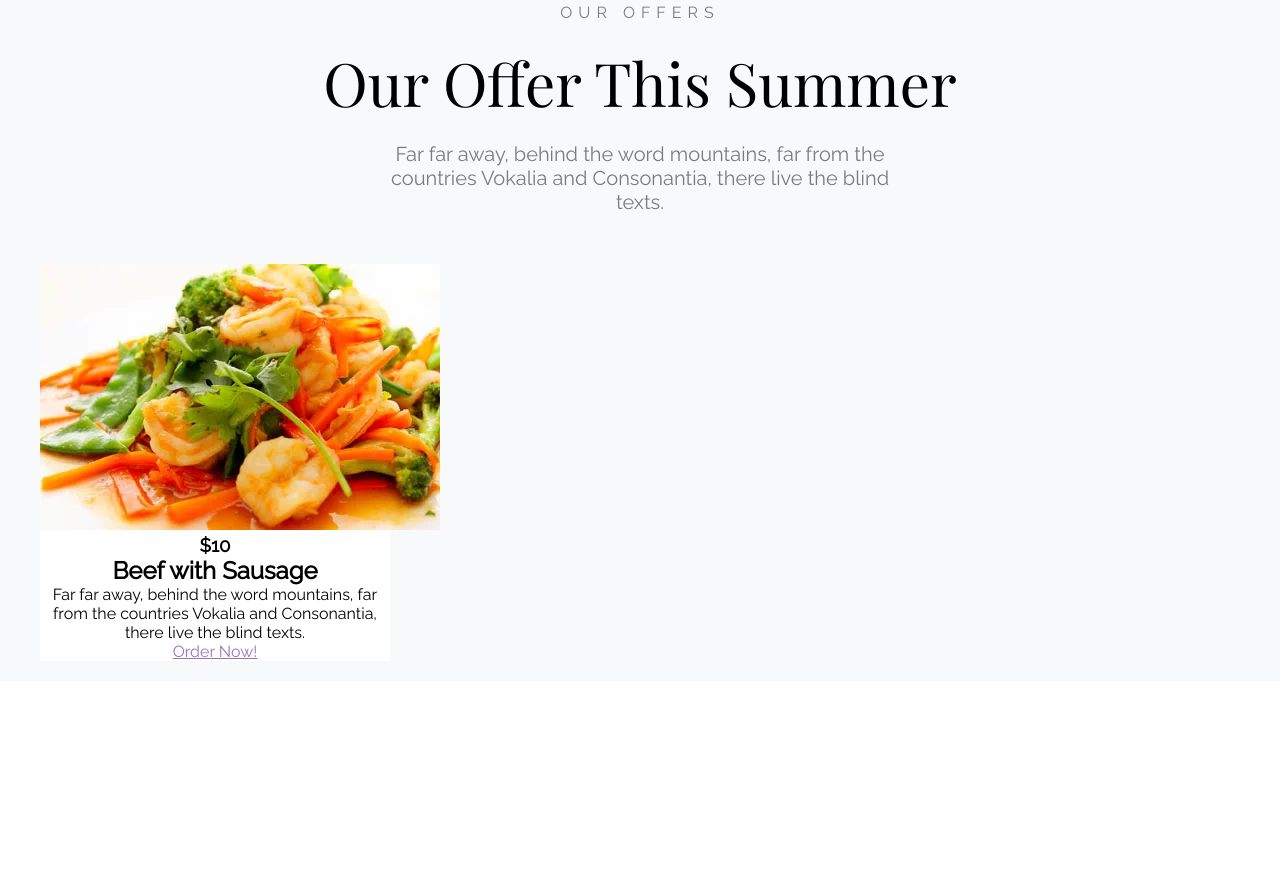
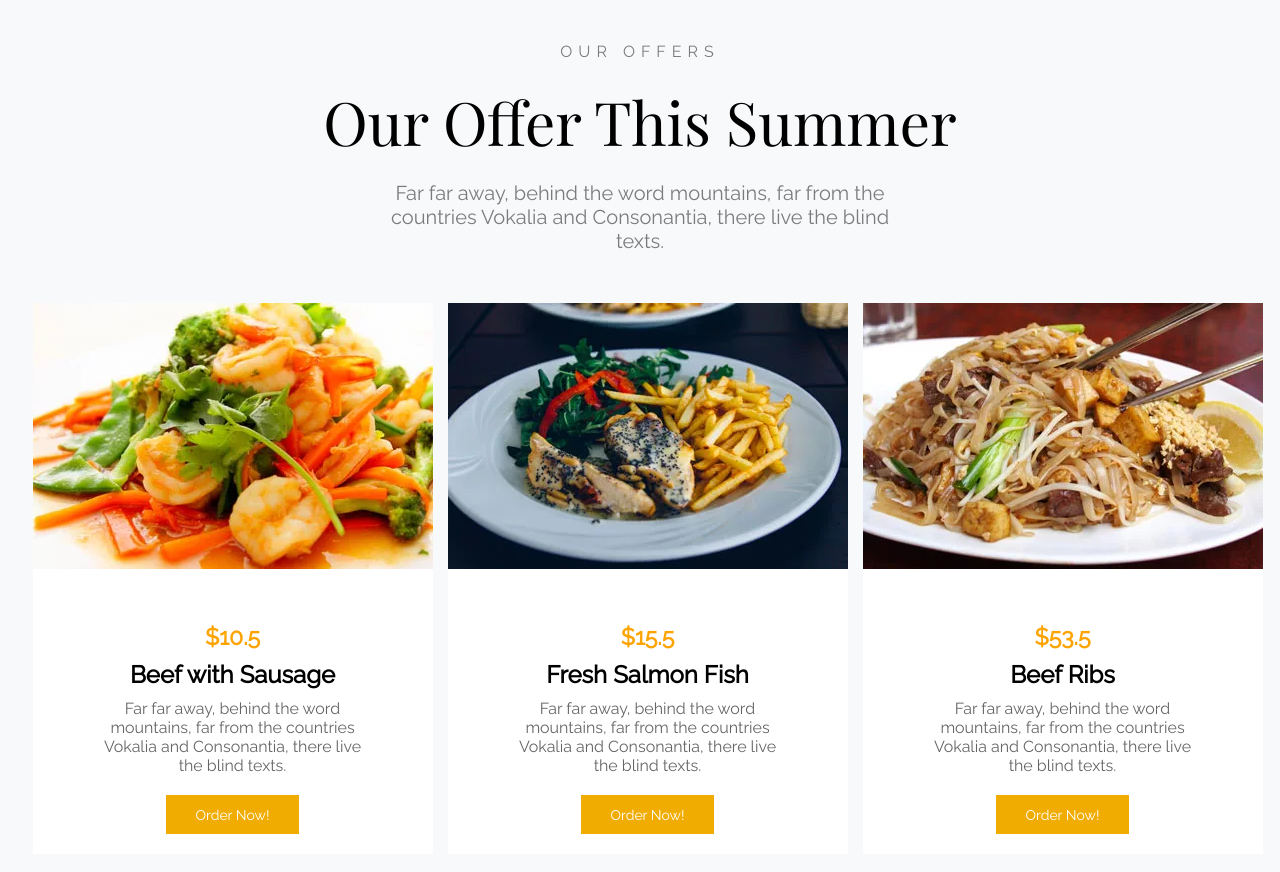
Before and after one commit to abdullahal-baki/eatwell-restaurant, a plain HTML site: page index.html in a window 1280 px wide. Shown: the part 1777-2649 px from the top of the page. Before the commit the page ends 2458 px from the top, so only its background shows below. Drawn offline with nearby package versions, Linux system fonts and the light colour scheme.

Commit message:
added offer section

```diff
--- a/index.html
+++ b/index.html
@@ -78,8 +78,30 @@
                     <div class="offer-image">
                          <img src="img/offer_1.jpg" alt="">
                     </div>
-                    <h3 class="price">$10</h3>
+                    <h3 class="price">$10.5</h3>
                     <h2 class="title">Beef with Sausage</h2>
+                    <p class="text">Far far away, behind the word mountains, far from the countries Vokalia and Consonantia, there live the blind texts.</p>
+                    <div class="odr-btn"><a href="">Order Now!</a></div>
+               </div>
+
+
+               <div class="card">
+                    <div class="offer-image">
+                         <img src="img/offer_2.jpg" alt="">
+                    </div>
+                    <h3 class="price">$15.5</h3>
+                    <h2 class="title">Fresh Salmon Fish</h2>
+                    <p class="text">Far far away, behind the word mountains, far from the countries Vokalia and Consonantia, there live the blind texts.</p>
+                    <div class="odr-btn"><a href="">Order Now!</a></div>
+               </div>
+
+
+               <div class="card">
+                    <div class="offer-image">
+                         <img src="img/offer_3.jpg" alt="">
+                    </div>
+                    <h3 class="price">$53.5</h3>
+                    <h2 class="title">Beef Ribs</h2>
                     <p class="text">Far far away, behind the word mountains, far from the countries Vokalia and Consonantia, there live the blind texts.</p>
                     <div class="odr-btn"><a href="">Order Now!</a></div>
                </div>
@@ -93,6 +115,7 @@
 
 
 
+
      <script src="script.js"></script>
 </body>
 </html>
--- a/style.css
+++ b/style.css
@@ -114,15 +114,19 @@ body {
 /* ============about style================ */
 
 .about-section {
+     max-width: 1200px;
      display: flex;
      justify-content: center;
      align-items: center;
      padding: 20px 40px;
      margin-top: 0;
+     margin: 0 auto;
      margin-bottom: 150px;
+
 }
 
 .left-side {
+     width: 500px;
      margin-right: 100px;
 }
 .left-side  * {
@@ -163,7 +167,8 @@ body {
 
 .right-side img {
      width: auto;
-     height: 300px;
+     height: 350px;
+
 }
 
 
@@ -172,6 +177,8 @@ body {
 .offer-section {
      background-color: #F8F9FA;
      padding: 20px 40px;
+     padding-bottom: 280px;
+
 }
 
 .titel-area {
@@ -200,16 +207,54 @@ body {
 
 .img-cards {
      margin-top: 50px;
+     display: flex;
+     flex-grow: 30px;
+     justify-content: center;
+     align-items: center;
 
 
 }
 
 .card {
-     width: 350px;
+     width: 400px;
      text-align: center;
      background-color: white;
+     margin-left: 15px;
 
 }
 .card img{
-     width:inherit;
+     width: 400px;
 }
+
+.card .price {
+     margin-top: 50px;
+     color: #FDA403;
+     font-size: 23px;
+     margin-bottom: 10px;
+}
+
+.card .text {
+
+     width: 280px;
+     padding-top: 10px;
+     margin: 0 auto;
+     opacity: .6;
+
+}
+
+.odr-btn {
+
+     margin: 20px;
+     background-color: #f0ac00;
+     display: inline-block;
+     padding: 10px 30px;
+}
+.odr-btn a{
+     text-decoration: none;
+     color: rgb(255, 255, 255);
+     opacity: 1;
+     font-size: 14px;
+}
+.odr-btn:hover {
+     background-color: #b97800;
+}
```
